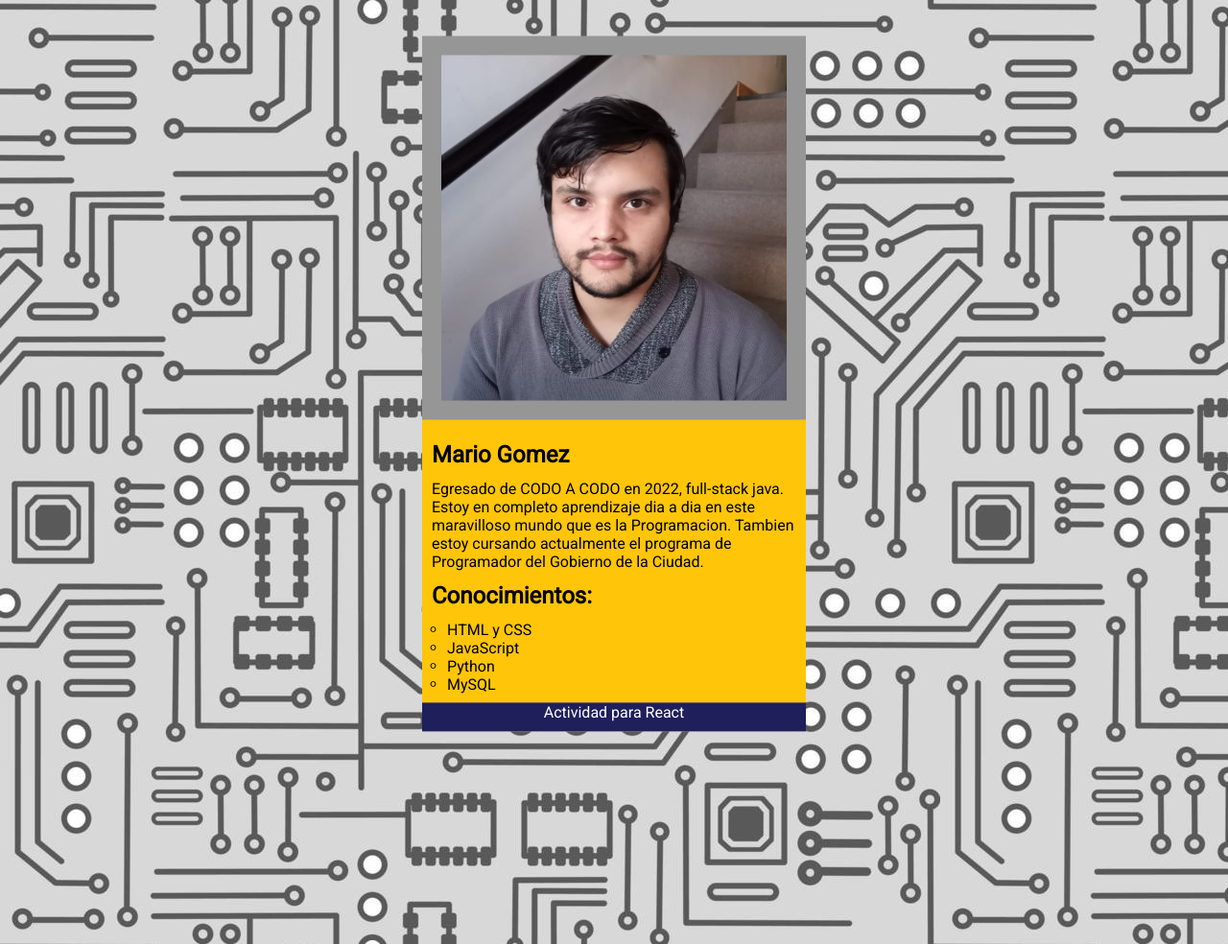
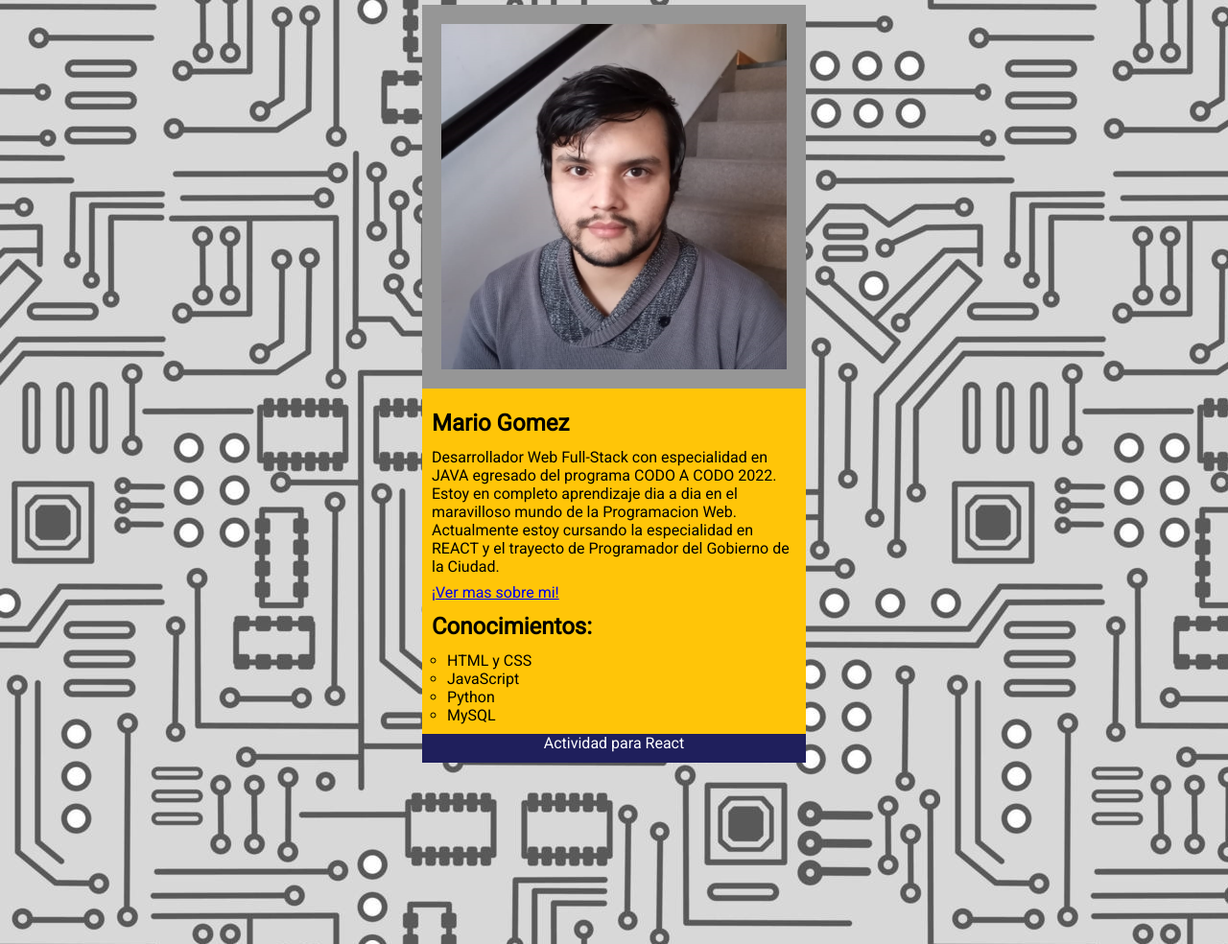
Before and after one commit to MarioGomez93/ID-Card, a plain HTML site: page index.html in a window 1280 px wide. Shown: the whole page at 96% size. Drawn offline with Linux system fonts and the light colour scheme.

Commit message:
Update index.html
Se mejoro la interfaz.

```diff
--- a/index.html
+++ b/index.html
@@ -20,9 +20,16 @@
 
         <section>
             <h1>Mario Gomez</h1>
-            <p>Egresado de CODO A CODO en 2022, full-stack java. Estoy en completo aprendizaje dia a dia en este maravilloso mundo que es la Programacion.
-                Tambien estoy cursando actualmente el programa de Programador del Gobierno de la Ciudad.
+            <p id="p1">Desarrollador Web Full-Stack con especialidad en JAVA
+                egresado del programa CODO A CODO 2022.
+                Estoy en completo aprendizaje dia a dia en el
+                maravilloso mundo de la Programacion Web.
+                Actualmente estoy cursando la especialidad en REACT
+                y el trayecto de Programador del Gobierno de la Ciudad.
             </p>
+
+            <a class="btn" href="https://www.linkedin.com/in/mario-gomez-160917219/">¡Ver mas sobre mi!</a>
+
             <h2>Conocimientos:</h2>
 
             <ul>
```
